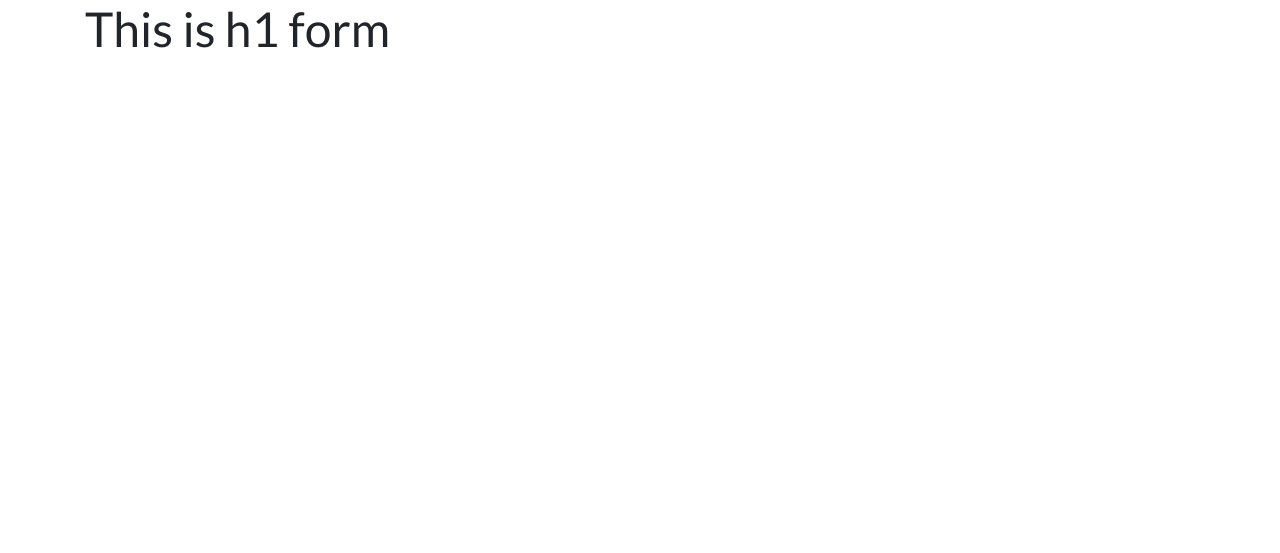
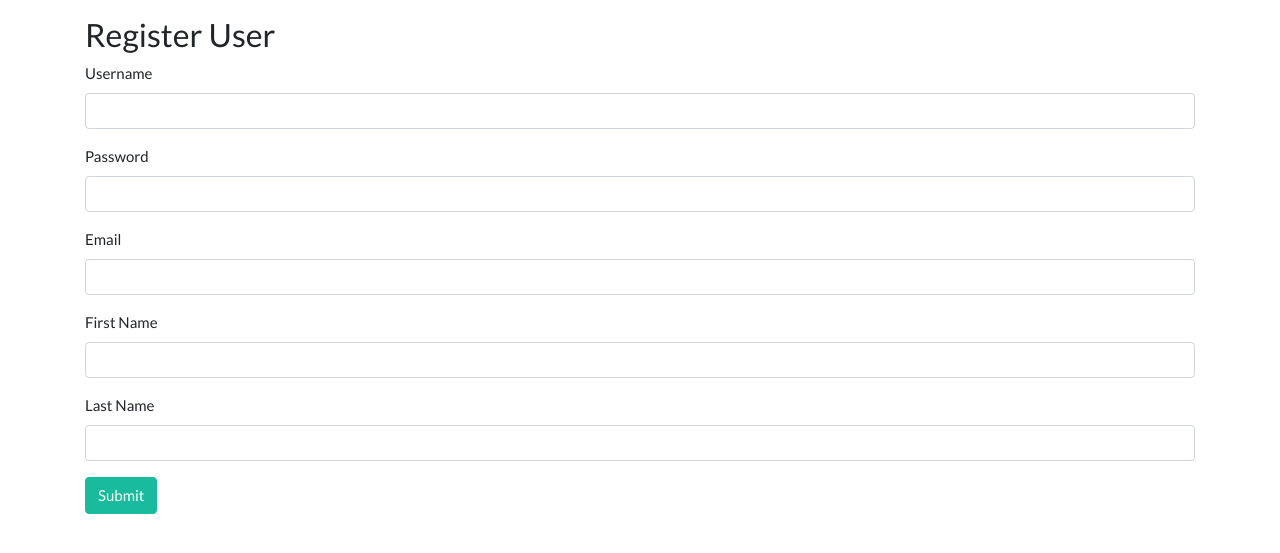
Before and after one commit to erkanturker/flask-feedback, a Flask app: page /register in a window 1280 px wide. Shown: the top 553 px of the page. Run offline with Flask 3, Linux system fonts and the light colour scheme; some libraries are stand-ins or nearby versions.

Commit message:
user registreation form route and validation created

```diff
--- a/app.py
+++ b/app.py
@@ -1,5 +1,6 @@
-from flask import Flask,redirect,request,render_template
+from flask import Flask,redirect,request,render_template,flash
 from models import connect_db,db,User
+from forms import RegisterUserForm
 
 app= Flask(__name__)
 
@@ -10,13 +11,33 @@ app.config["SECRET_KEY"] = "abc123"
 app.config['DEBUG_TB_INTERCEPT_REDIRECTS'] = False
 
 
-connect_db(app)
-app.app_context().push()
+with app.app_context():
+    connect_db(app)
+    db.create_all()
 
 @app.route("/")
 def show_root():
     return redirect("/register")
 
-@app.route("/register")
+@app.route("/register", methods=['GET','POST'])
 def register_user():
-    return render_template("register_form.html")
+    form =RegisterUserForm()
+
+    if form.validate_on_submit():
+        username = form.username.data
+        password = form.password.data
+        email= form.email.data
+        first_name = form.first_name.data
+        last_name = form.last_name.data
+
+        new_user = User(username=username,password=password,email=email,first_name=first_name,last_name=last_name)
+        db.session.add(new_user)
+        db.session.commit()
+        flash(f"User is created")
+        return redirect("/secret")
+    else:
+        return render_template("register_form.html", form = form)
+
+@app.route("/secret")
+def show_secret():
+    return render_template("secret.html")
--- /dev/null
+++ b/forms.py
@@ -0,0 +1,10 @@
+from flask_wtf import FlaskForm
+from wtforms import StringField,PasswordField
+from wtforms.validators import DataRequired,Length
+
+class RegisterUserForm(FlaskForm):
+    username = StringField("Username", validators=[DataRequired(), Length(min=2, max=20)])
+    password = PasswordField("Password", validators=[DataRequired()])
+    email = StringField("Email",validators=[DataRequired(),Length(max=50)])
+    first_name = StringField('First Name', validators=[DataRequired(),Length(max=20)])
+    last_name = StringField('Last Name', validators=[DataRequired(),Length(max=20)])
--- a/templates/register_form.html
+++ b/templates/register_form.html
@@ -1,4 +1,17 @@
 {% extends 'base.html'%} {% block title%} Register {%endblock%} {%block
 content%}
-<h1>This is h1 form</h1>
+<h3 class="display-5 mt-3">Register User</h3>
+
+<form method="POST">
+  {{form.hidden_tag()}} {% for field in form if field.widget.input_type!=
+  'hidden'%}
+  <div class="mb-3">
+    {{field.label(class_="form-label")}} {{field(class_="form-control")}} {%for
+    err in field.errors%}
+    <small class="form-text text-danger">{{ err }}</small>
+    {%endfor%}
+  </div>
+  {%endfor%}
+  <button class="btn btn-success" type="submit">Submit</button>
+</form>
 {%endblock%}
--- /dev/null
+++ b/templates/secret.html
@@ -0,0 +1,3 @@
+{% extends 'base.html'%}{%block title %} Secret {%endblock%}{%block content%}
+<h1>Secret</h1>
+{%endblock%}
```
